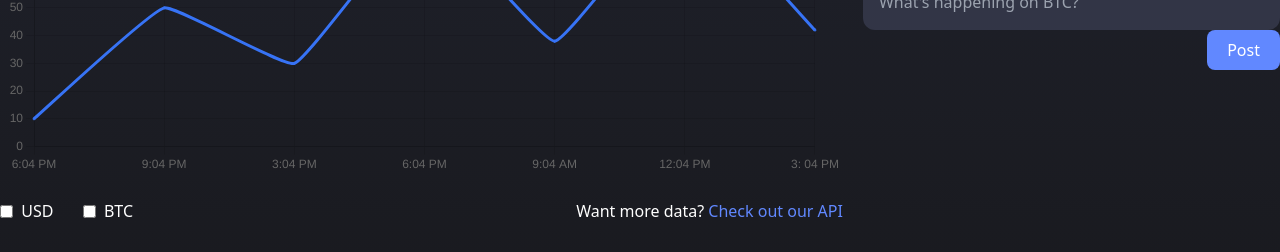
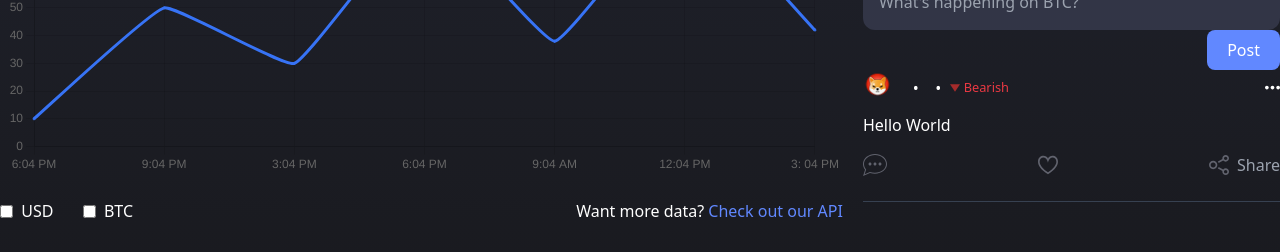
Before and after one commit to Trapintrovert/coinmarketcap-clone, a Next.js app: page /currencies/info in a window 1280 px wide. Shown: the part 331-583 px from the top of the page. Built offline with nearby package versions, Linux system fonts and the light colour scheme; no server answers; what react-moralis would draw is missing.

Commit message:
ChatCard added

```diff
--- a/components/Chat.js
+++ b/components/Chat.js
@@ -4,6 +4,7 @@ import ChevronUp from '../assets/svg/chevronUp'
 import shiba from '../assets/shiba.png'
 import Image from 'next/image'
 import Button from './Button'
+import ChatCard from './ChatCard'
 
 const styles = {
   bullishLabel: `flex cursor-pointer active:bg-green-600 items-center text text-green-600 border border-green-600 h-min px-2 rounded-lg`,
@@ -95,12 +96,8 @@ const Chat = () => {
         <Button label='Post' onPress={sendMessage} />
       </div>
 
-      {
-        /*
-          format the message
-          <ChatCard/>
-        */
-      }
+      {/* format the message */}
+        <ChatCard/>
     </>
   )
 }
--- /dev/null
+++ b/components/ChatCard.js
@@ -0,0 +1,68 @@
+import { useEffect } from "react"
+import Comment from "../assets/svg/comment"
+import Heart from "../assets/svg/heart"
+import MoreHorizontal from "../assets/svg/moreHorizontal"
+import Share from "../assets/svg/share"
+import Image from "next/image"
+import BullishFilled from "./buttons/BullishFilled"
+import BearishFilled from "./buttons/BearishFilled"
+import shiba from '../assets/shiba.png'
+
+const styles = {
+    postAction: `flex items-center`,
+    chatCard: `border-b border-gray-700 pb-6 mb-6`,
+    chatCardWrapper: `flex items-center justify-between`,
+    flexCenter: `flex items-center`,
+    greyText: `text-gray-400 ml-2`,
+    grey400: `text-gray-400`,
+    flexBetween: `flex justify-between`,
+    messageContent: `my-4 mt-2`,
+    labelsContainer: `flex w-full ml-3`,
+}
+
+
+const ChatCard = ({ content = 'Hello World', timeStamp, sender, bullish, senderAvatar, likes, comments }) => {
+  return (
+    <div className={styles.chatCard}>
+      <div className={styles.chatCardWrapper}>
+        <div className={styles.flexCenter}>
+          <div>
+            <Image src={shiba} width={40} height={40} className='rounded-full' alt="avatar" />
+          </div>
+          <div className={styles.labelsContainer}>
+            {sender}
+            &nbsp; • &nbsp;
+            <span className={styles.grey400}>{timeStamp}</span>
+            &nbsp; • &nbsp;
+            {bullish ? <BullishFilled /> : <BearishFilled />}
+          </div>
+        </div>
+
+        <MoreHorizontal/>
+      </div>
+
+      <p className={styles.messageContent}>{content}</p>
+
+      <div className={styles.flexBetween}>
+          <div className={styles.postAction}>
+              <Comment />
+              <p className={styles.greyText}>{comments}</p>
+          </div>
+
+          <div className={styles.postAction}>
+              <Heart />
+              <p className={styles.greyText}>{likes}</p>
+          </div>
+
+          <div className={styles.postAction}>
+              <Share />
+              <p className={styles.greyText}>Share</p>
+          </div>
+      </div>
+
+
+    </div>
+  )
+}
+
+export default ChatCard
--- /dev/null
+++ b/components/buttons/BearishFilled.js
@@ -0,0 +1,10 @@
+import ChevronDown from "../../assets/svg/chevronDown"
+
+const BearishFilled = () => {
+    return <div className="flex items-center">
+        <ChevronDown fill="#A52B2B" />
+        <small className="ml-1 text-[#EA3943]">Bearish</small>
+    </div>
+}
+
+export default BearishFilled
--- /dev/null
+++ b/components/buttons/BullishFilled.js
@@ -0,0 +1,10 @@
+import ChevronUp from "../../assets/svg/chevronUp"
+
+const BullishFilled = () => {
+    return <div className="flex items-center">
+        <ChevronUp fill="#17C784" />
+        <small className="ml-1 text-[#17C784]">Bullish</small>
+    </div>
+}
+
+export default BullishFilled
```
